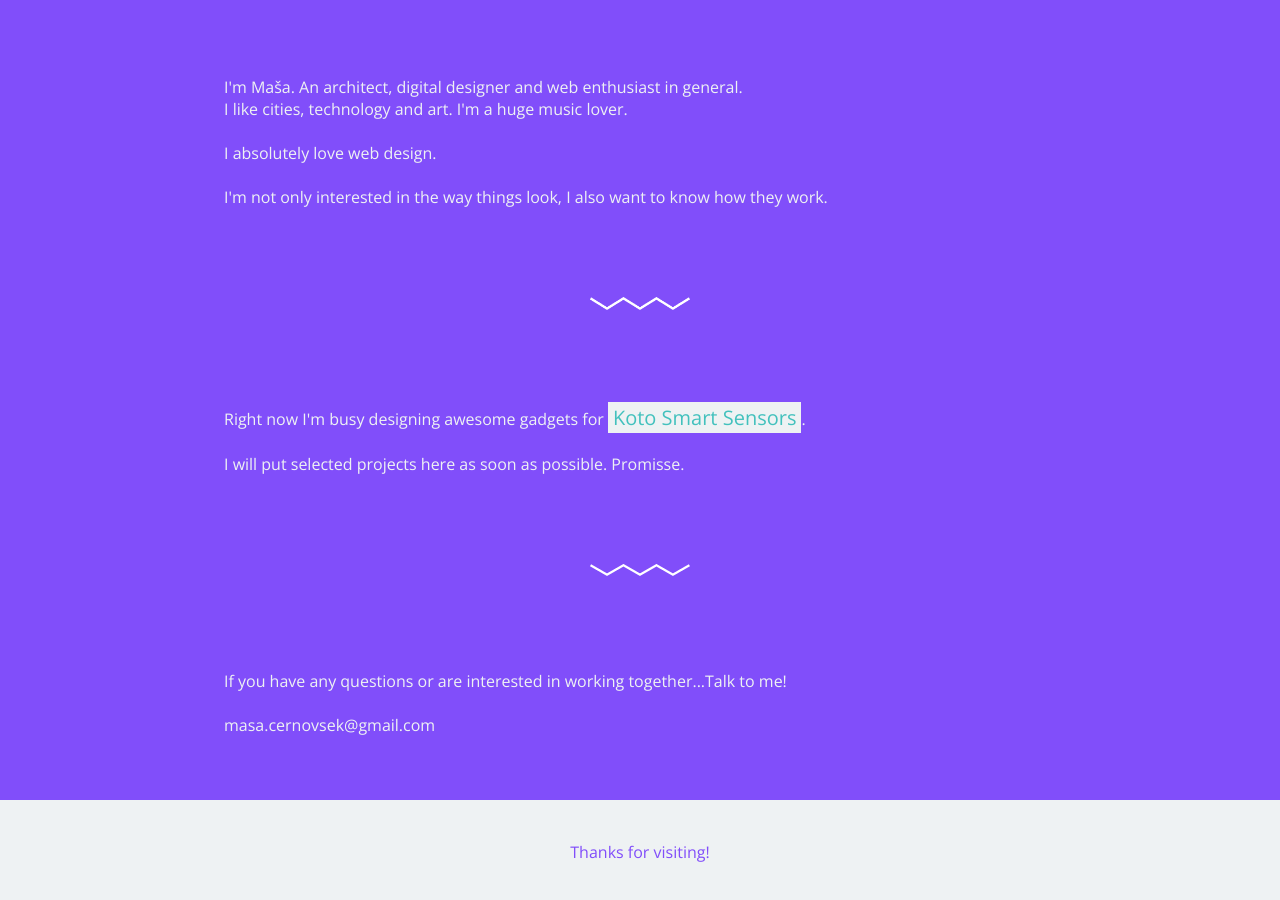
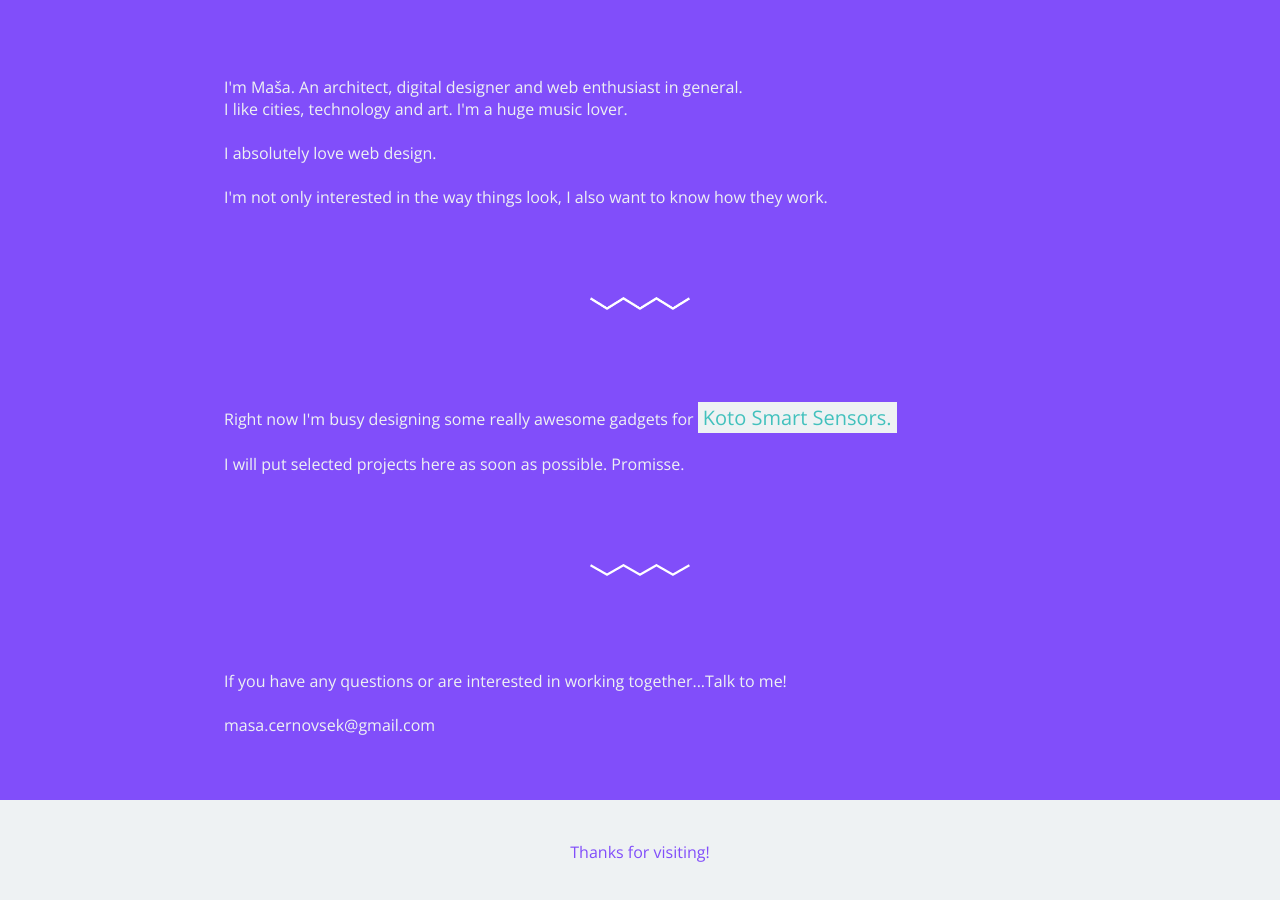
Before and after one commit to ViaCoco/viacoco.github.io, a Jekyll site: the page built from index.html, in a window 1280 px wide and 900 px high, scrolled down 1008 px. Built offline with Jekyll 4.4.1, drawn with Linux system fonts in a browser that asks for light colours; some web fonts are replaced.

Commit message:
text add

```diff
--- a/_layouts/default2.html
+++ b/_layouts/default2.html
@@ -40,7 +40,7 @@
 		<p class="about-text">I'm Maša. An architect, digital designer and web enthusiast in general.</br>I like cities, technology and art. I'm a huge music lover.</br></br>I absolutely love web design.</br></br>I'm not only interested in the way things look, I also want to know how they work.</p>
 		<img src="{{ site.baseurl }}/assets/img/icons/white-zigzag.png">
 		<p class="about-text">
-		Right now I'm busy designing awesome gadgets for <a href="http://koto.io/" class="link"><span class="strong">Koto Smart Sensors</span></a>. </br></br>I will put selected projects here as soon as possible. Promisse.</p>
+		Right now I'm busy designing some really awesome gadgets for <a href="http://koto.io/" class="link"><span class="strong">Koto Smart Sensors.</span></a></br></br>I will put selected projects here as soon as possible. Promisse.</p>
 		<img src="{{ site.baseurl }}/assets/img/icons/white-zigzag.png">
 		<p class="about-text">
 		If you have any questions or are interested in working together...<a href="mailto:masa.cernovsek@gmail.com" class="link">Talk to me! </br></br>masa.cernovsek@gmail.com</a></p>
```
